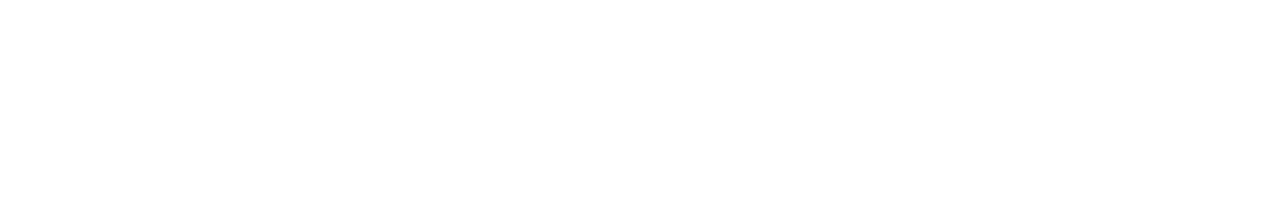
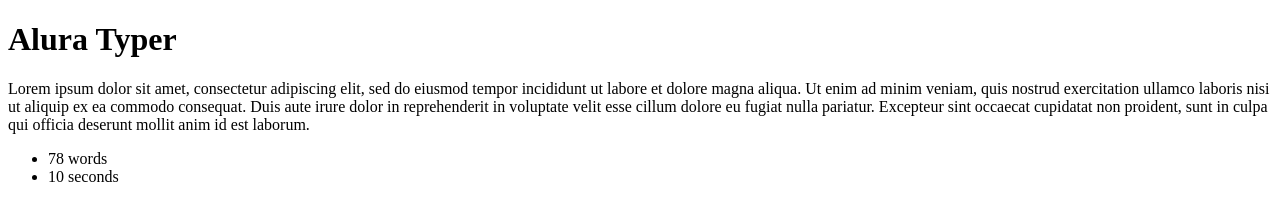
Before and after one commit to RenatoPegas/jQuery_I, a plain HTML site: page alura-typer/public/principal.html in a window 1280 px wide. Drawn offline with Linux system fonts and the light colour scheme.

Commit message:
introcução jQuery

```diff
--- /dev/null
+++ b/alura-typer/public/js/main.js
@@ -0,0 +1,7 @@
+var word = $('.sentence').text();  //$ = jQuery;
+var wordNumber = word.split(" ").length; //split function separate the string by parameter inserted
+var wordSize = $('#size-number'); //alloc the length
+
+wordSize.text(wordNumber); //show length of sentence
+
+//  console.log(wordSize);
--- a/alura-typer/public/principal.html
+++ b/alura-typer/public/principal.html
@@ -1,10 +1,30 @@
 <!DOCTYPE html>
 <html lang="pt-br">
+
 <head>
     <meta charset="UTF-8">
     <title>Alura Typer</title>
 </head>
+
 <body>
-    <!-- Seja bem vindo ao curso de jQuery :) -->
+
+    <h1>Alura Typer</h1>
+
+    <p class='sentence'>Lorem ipsum dolor sit amet, consectetur adipiscing elit, sed do eiusmod tempor incididunt ut labore et dolore magna
+    aliqua. Ut enim ad minim veniam, quis nostrud exercitation ullamco laboris nisi ut aliquip ex ea commodo consequat. Duis
+    aute irure dolor in reprehenderit in voluptate velit esse cillum dolore eu fugiat nulla pariatur. Excepteur sint
+    occaecat cupidatat non proident, sunt in culpa qui officia deserunt mollit anim id est laborum.</p>
+
+    <ul class='info'>
+        <li><spam id='size-number'>30</spam> words</li>
+        <li>10 seconds</li>
+    </ul>
+
+    <script src='js/jquery.js'></script>
+    <script src='js/main.js'></script>
+
 </body>
+
+
+
 </html>
```
